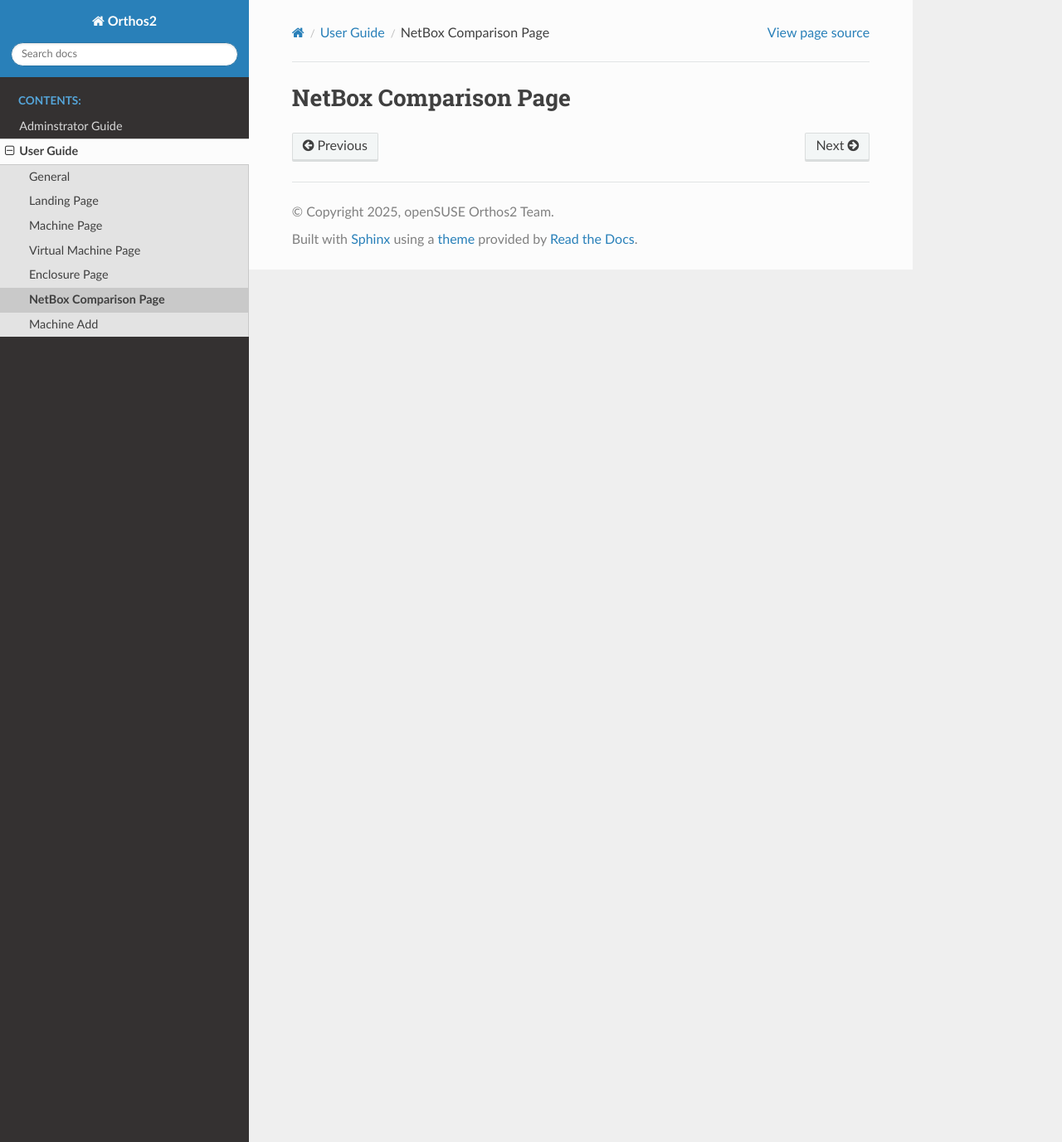
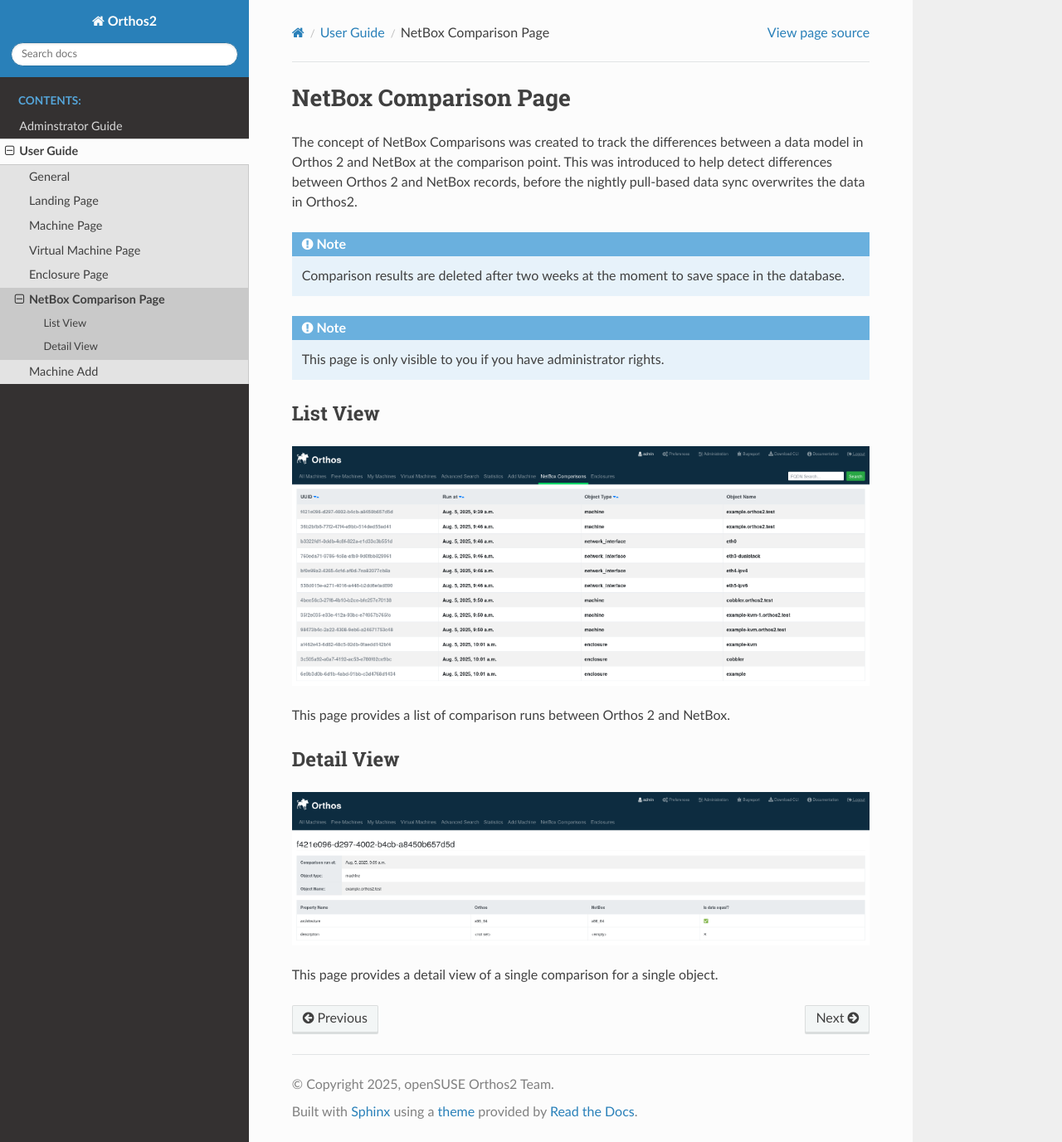
Before and after one commit to openSUSE/orthos2, a Sphinx documentation site: the page built from docs/userguide/netbox_comparison_page.rst, in a window 1280 px wide and 1377 px high. Shown: the whole window at 83% size. Built offline with Sphinx 7.4.7 and the Read the Docs theme 3.1.0, drawn with Linux system fonts in a browser that asks for light colours.

Commit message:
Docs: Add NetBox Comparison Runs documentation

```diff
--- a/docs/userguide/netbox_comparison_page.rst
+++ b/docs/userguide/netbox_comparison_page.rst
@@ -1,3 +1,27 @@
 **********************
 NetBox Comparison Page
 **********************
+
+The concept of NetBox Comparisons was created to track the differences between a data model in Orthos 2 and NetBox at
+the comparison point. This was introduced to help detect differences between Orthos 2 and NetBox records, before the
+nightly pull-based data sync overwrites the data in Orthos2.
+
+.. note:: Comparison results are deleted after two weeks at the moment to save space in the database.
+
+.. note:: This page is only visible to you if you have administrator rights.
+
+List View
+#########
+
+.. image:: ../img/userguide/20_netboxcomparison_list_view.png
+  :alt: Orthos2 Enclosure List View
+
+This page provides a list of comparison runs between Orthos 2 and NetBox.
+
+Detail View
+###########
+
+.. image:: ../img/userguide/21_netboxcomparison_detail_view.png
+  :alt: Orthos2 Enclosure List View
+
+This page provides a detail view of a single comparison for a single object.
```
Also changed, not shown: docs/img/userguide/20_netboxcomparison_list_view.png (added), docs/img/userguide/21_netboxcomparison_detail_view.png (added).
